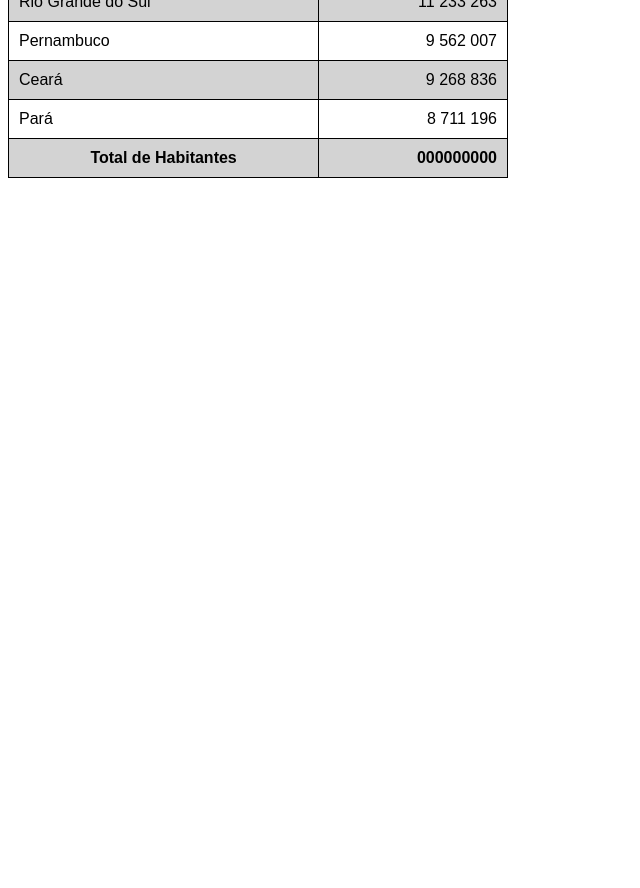
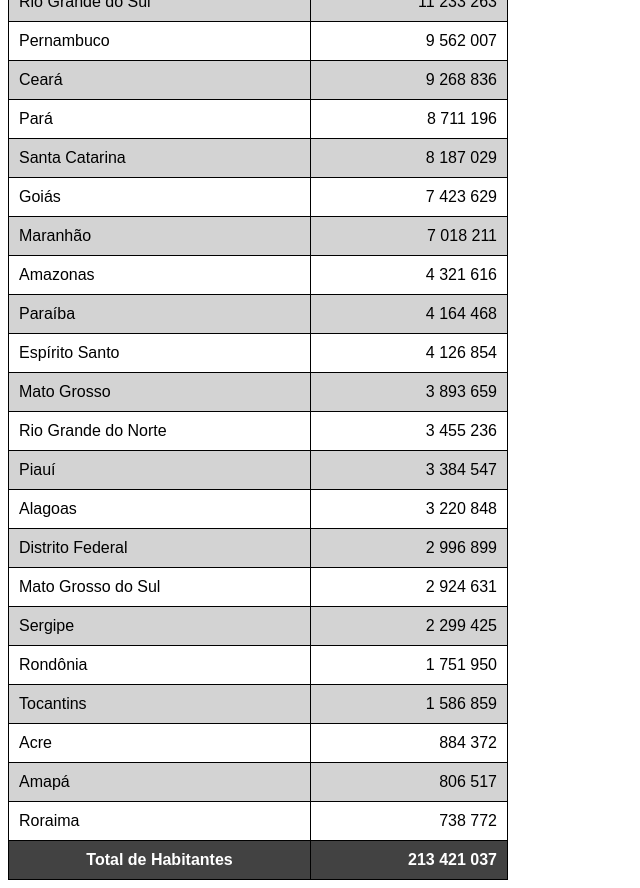
Before and after one commit to dev-hudson/html-css, a plain HTML site: page html-css-mod03/ex024 - tabelas/tabela.html in a window 1280 px wide. Shown: the part 380-1268 px from the top of the page, without its empty margins (0-640 px from the left). Before the commit the page ends 800 px from the top, so only its background shows below. Drawn offline with Linux system fonts and the light colour scheme.

Commit message:
adicionando cabeçalho fixo

```diff
--- a/html-css-mod03/ex024 - tabelas/tabela.html
+++ b/html-css-mod03/ex024 - tabelas/tabela.html
@@ -24,6 +24,7 @@
         table {
             width: 500px;
             border-collapse: collapse;
+            position: relative;
         }
 
         td, th {
@@ -32,8 +33,14 @@
         }
 
         thead, tfoot {
-            background-color: lightgrey;
-            color: black;
+            color: rgb(255, 255, 255);
+            background-color: rgb(66, 66, 66);
+        }
+
+        thead > tr > th {
+            position: sticky;
+            top: -1px;
+            background-color: rgb(66, 66, 66);
         }
 
         tbody > tr:nth-child(2n) {
@@ -93,11 +100,83 @@
                     <td>Pará</td>
                     <td class="num">8 711 196</td>
                 </tr>
+                <tr>
+                    <td>Santa Catarina</td>
+                    <td class="num">8 187 029</td>
+                </tr>
+                <tr>
+                    <td>Goiás</td>
+                    <td class="num">7 423 629</td>
+                </tr>
+                <tr>
+                    <td>Maranhão</td>
+                    <td class="num">7 018 211</td>
+                </tr>
+                <tr>
+                    <td>Amazonas</td>
+                    <td class="num">4 321 616</td>
+                </tr>
+                <tr>
+                    <td>Paraíba</td>
+                    <td class="num">4 164 468</td>
+                </tr>
+                <tr>
+                    <td>Espírito Santo</td>
+                    <td class="num">4 126 854</td>
+                </tr>
+                <tr>
+                    <td>Mato Grosso</td>
+                    <td class="num">3 893 659</td>
+                </tr>
+                <tr>
+                    <td>Rio Grande do Norte</td>
+                    <td class="num">3 455 236</td>
+                </tr>
+                <tr>
+                    <td>Piauí</td>
+                    <td class="num">3 384 547</td>
+                </tr>
+                <tr>
+                    <td>Alagoas</td>
+                    <td class="num">3 220 848</td>
+                </tr>
+                <tr>
+                    <td>Distrito Federal</td>
+                    <td class="num">2 996 899</td>
+                </tr>
+                <tr>
+                    <td>Mato Grosso do Sul</td>
+                    <td class="num"> 2 924 631</td>
+                </tr>
+                <tr>
+                    <td>Sergipe</td>
+                    <td class="num">2 299 425</td>
+                </tr>
+                <tr>
+                    <td>Rondônia</td>
+                    <td class="num">1 751 950</td>
+                </tr>
+                <tr>
+                    <td>Tocantins</td>
+                    <td class="num">1 586 859</td>
+                </tr>
+                <tr>
+                    <td>Acre</td>
+                    <td class="num">884 372</td>
+                </tr>
+                <tr>
+                    <td>Amapá</td>
+                    <td class="num"> 806 517</td>
+                </tr>
+                <tr>
+                    <td>Roraima</td>
+                    <td class="num">738 772</td>
+                </tr>
             </tbody>
             <tfoot>
                 <tr>
                     <th scope="row">Total de Habitantes</th>
-                    <td class="num"><strong>000000000</strong></td>
+                    <td class="num"><strong>213 421 037</strong></td>
                 </tr>
             </tfoot>
         </table>
```
